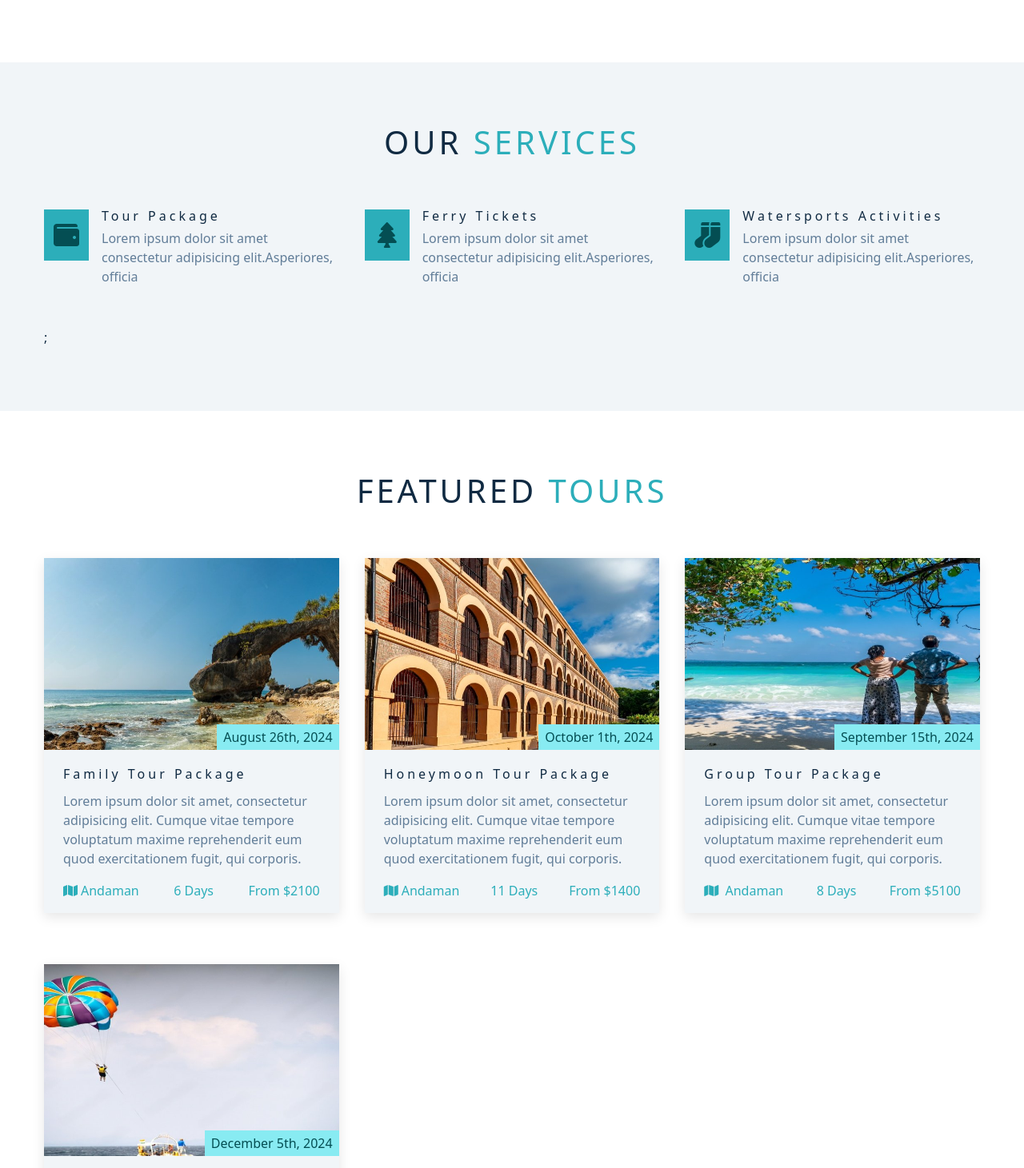
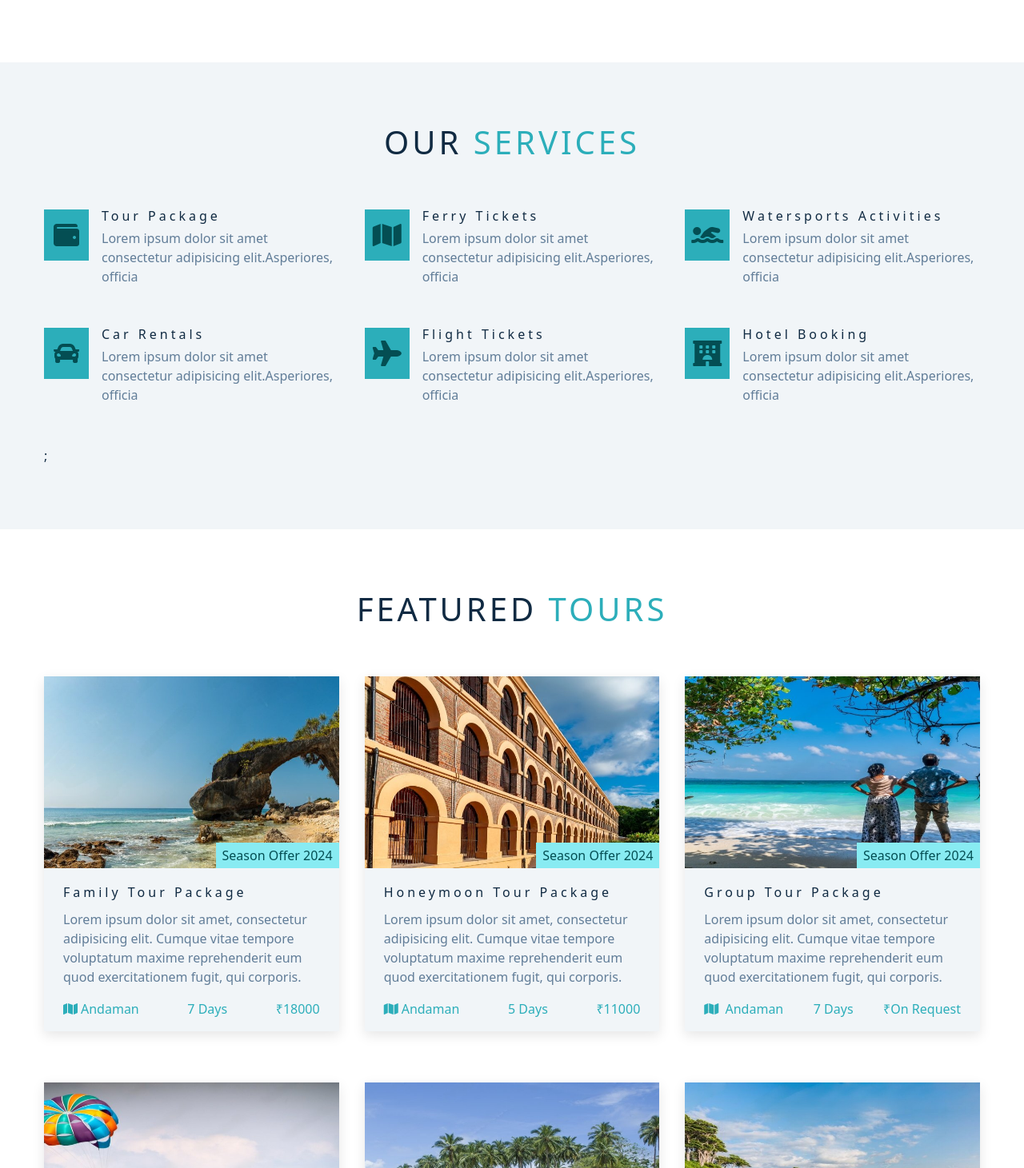
Before and after one commit to bandana-banerjee/travel-website, a React (Create React App) app: page / in a window 1280 px wide. Shown: the part 1339-2800 px from the top of the page at 80% size. Built offline with nearby package versions, Linux system fonts and the light colour scheme.

Commit message:
modified tours and services

```diff
--- a/src/components/hero.js
+++ b/src/components/hero.js
@@ -1,6 +1,6 @@
 
 import Slider from "react-slick";
-import React, { Component } from "react";
+import React from "react";
 //import { baseUrl } from "./config";
 import { list } from '../data'
 import "slick-carousel/slick/slick.css";
@@ -15,7 +15,7 @@ function hero() {
     slidesToScroll: 1,
     autoplay: true,
     autoplaySpeed: 800,
-    // pauseOnHover: true,
+    pauseOnHover: false,
   };
   return (
     <section className="slick-container" id="home">
@@ -23,7 +23,7 @@ function hero() {
         {list.map((person) => {
           const { id, image } = person;
           return <div key={id} >
-            <img src={image} />
+            <img src={image} alt='abc'/>
           </div>
         })}
       </Slider>
--- a/src/components/tours.js
+++ b/src/components/tours.js
@@ -27,7 +27,7 @@ return(
                 <span><i className="fas fa-map"></i></span>{location}
               </p>
               <p>{duration} days</p>
-              <p>from ${cost}</p>
+              <p>₹{cost}</p>
             </div>
           </div>
         </article>)
--- a/src/data.js
+++ b/src/data.js
@@ -3,12 +3,18 @@ import tour2 from './images/hero2.jpeg';
 import tour3 from './images/hero3.jpeg';
 import tour4 from './images/hero4.jpeg';
 import tour5 from './images/hero5.jpeg';
+import tour6 from './images/hero6.jpg';
+import tour7 from './images/hero7.jpg';
+
 
 export const pageLinks = [
   { id: 1, href: '#home', text: 'home' },
   { id: 2, href: '#about', text: 'about' },
   { id: 3, href: '#services', text: 'services' },
   { id: 4, href: '#tours', text: 'tour' },
+  { id: 5, href: '#', text: 'Islands' },
+  { id: 6, href: '#', text: 'Sightseeing' },
+  { id: 7, href: '#', text: 'Contact Us' },
 ];
 
 export const socialLinks = [
@@ -19,53 +25,78 @@ export const socialLinks = [
 
 export const Services = [
   { id: 1, icon: 'fas fa-wallet fa-fw', title: 'Tour Package', text: 'Lorem ipsum dolor sit amet consectetur adipisicing elit.Asperiores, officia' },
-  { id: 2, icon: 'fas fa-tree fa-fw', title: 'Ferry Tickets', text: 'Lorem ipsum dolor sit amet consectetur adipisicing elit.Asperiores, officia' },
-  { id: 3, icon: 'fas fa-socks fa-fw', title: 'Watersports Activities', text: 'Lorem ipsum dolor sit amet consectetur adipisicing elit.Asperiores, officia' },
+  { id: 2, icon:'fas fa-map fa-fw', title: 'Ferry Tickets', text: 'Lorem ipsum dolor sit amet consectetur adipisicing elit.Asperiores, officia' },
+  { id: 3, icon: 'fas fa-swimmer fa-fw', title: 'Watersports Activities', text: 'Lorem ipsum dolor sit amet consectetur adipisicing elit.Asperiores, officia' },
+  { id: 4, icon: 'fas fa-car fa-fw', title: 'Car Rentals', text: 'Lorem ipsum dolor sit amet consectetur adipisicing elit.Asperiores, officia' },
+  { id: 5, icon: 'fas fa-plane fa-fw', title: 'Flight Tickets', text: 'Lorem ipsum dolor sit amet consectetur adipisicing elit.Asperiores, officia' },
+  { id: 6, icon: 'fas fa-hotel fa-fw', title: 'Hotel Booking', text: 'Lorem ipsum dolor sit amet consectetur adipisicing elit.Asperiores, officia' },
 ];
 
 export const Tours = [
   {
     id: 1,
     image: tour1,
-    date: 'august 26th, 2024',
+    date: 'Season Offer 2024',
     title: 'Family Tour Package',
     info: 'Lorem ipsum dolor sit amet, consectetur adipisicing elit. Cumque vitae tempore voluptatum maxime reprehenderit eum quod exercitationem fugit, qui corporis.',
     location: 'Andaman',
-    duration: 6,
-    cost: 2100
+    duration: 7,
+    cost: 18000
 
   },
   {
     id: 2,
     image: tour2,
-    date: 'october 1th, 2024',
+    date: 'Season Offer 2024',
     title: 'Honeymoon Tour Package',
     info: 'Lorem ipsum dolor sit amet, consectetur adipisicing elit. Cumque vitae tempore voluptatum maxime reprehenderit eum quod exercitationem fugit, qui corporis.',
     location: 'Andaman',
-    duration: 11,
-    cost: 1400
+    duration: 5,
+    cost: 11000
 
   },
   {
     id: 3,
     image: tour3,
-    date: 'september 15th, 2024',
+    date: 'Season Offer 2024',
     title: 'Group Tour Package',
     info: 'Lorem ipsum dolor sit amet, consectetur adipisicing elit. Cumque vitae tempore voluptatum maxime reprehenderit eum quod exercitationem fugit, qui corporis.',
     location: ' Andaman',
-    duration: 8,
-    cost: 5100
+    duration: 7,
+    cost: 'on request'
 
   },
   {
     id: 4,
     image: tour4,
-    date: 'december 5th, 2024',
+    date: 'Season Offer 2024',
     title: 'LTC Package',
     info: 'Lorem ipsum dolor sit amet, consectetur adipisicing elit. Cumque vitae tempore voluptatum maxime reprehenderit eum quod exercitationem fugit, qui corporis.',
     location: 'Andaman',
-    duration: 20,
-    cost: 3300
+    duration: 5,
+    cost: 10000
+
+  },
+  {
+    id: 5,
+    image: tour5,
+    date: 'Season Offer 2024',
+    title: 'Luxury Tour Package',
+    info: 'Lorem ipsum dolor sit amet, consectetur adipisicing elit. Cumque vitae tempore voluptatum maxime reprehenderit eum quod exercitationem fugit, qui corporis.',
+    location: 'Andaman',
+    duration: 5,
+    cost:'on request'
+
+  },
+  {
+    id: 6,
+    image: tour6,
+    date: 'Season Offer 2024',
+    title: 'Budget Friendly Package',
+    info: 'Lorem ipsum dolor sit amet, consectetur adipisicing elit. Cumque vitae tempore voluptatum maxime reprehenderit eum quod exercitationem fugit, qui corporis.',
+    location: 'Andaman',
+    duration: 5,
+    cost:'on request'
 
   },
 ];
@@ -91,5 +122,13 @@ export const list = [
    {
     id: 5,
     image: tour5
+  },
+  {
+    id: 6,
+    image: tour6
+  },
+  {
+    id: 7,
+    image: tour7
   }
 ];
--- a/src/index.css
+++ b/src/index.css
@@ -534,6 +534,7 @@ Navbar
   height: 4rem;
   display: flex;
   align-items: center;
+
 }
 
 .nav-icons {
@@ -569,13 +570,14 @@ Navbar
 
 .nav-link {
   display: block;
-  padding: 1rem 2rem;
+  padding: 5rem 2rem;
   text-transform: capitalize;
   letter-spacing: var(--spacing);
   transition: var(--transition);
   color: var(--clr-grey-1);
   cursor: pointer;
   font-size: 1rem;
+
 }
 
 .nav-link:hover {
@@ -626,11 +628,11 @@ Navbar
   }
 
   .nav-link {
-    padding: 0 0;
+    padding: 0 2px;
   }
 
   .nav-link:hover {
-    padding: 0;
+    padding: 0 0;
     color: var(--clr-primary-5);
     background: transparent;
   }
```
Also changed, not shown: src/images/hero6.jpg (added), src/images/hero7.jpg (added).
